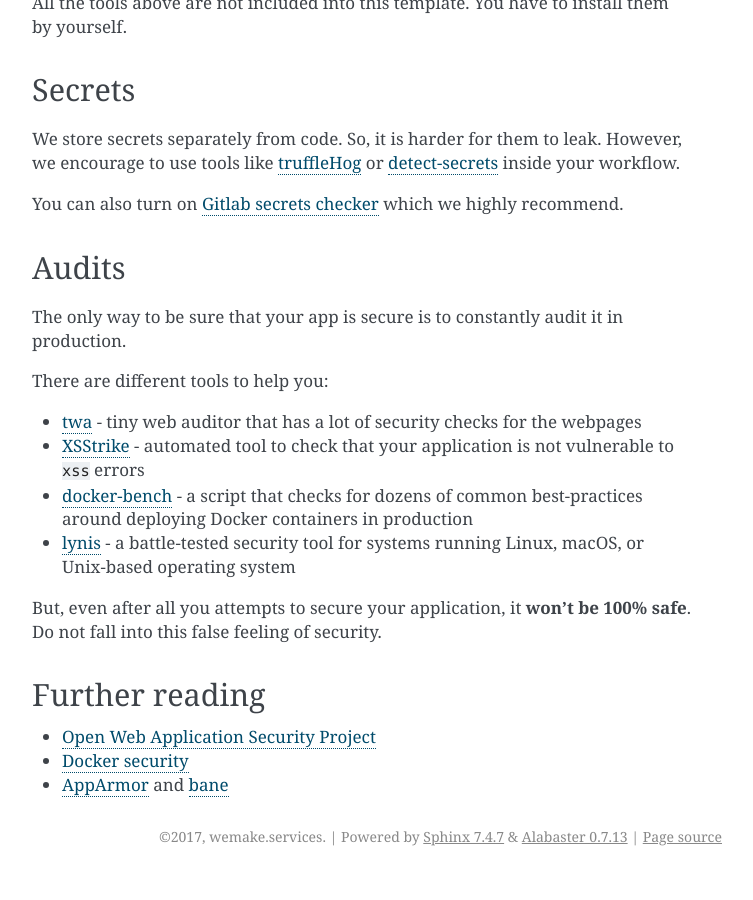
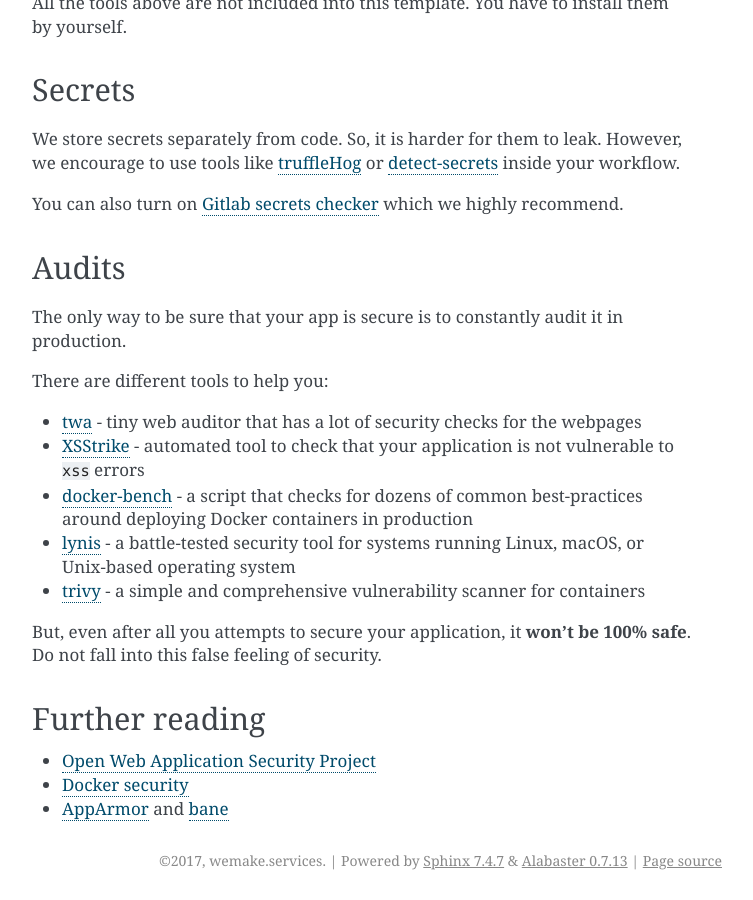
Before and after one commit to wemake-services/wemake-django-template, a Sphinx documentation site: the page built from {{cookiecutter.project_name}}/docs/pages/template/security.rst, in a window 1280 px wide and 900 px high, scrolled down 1494 px. Shown: the whole window, without its empty margins (388-1141 px from the left). Built offline with Sphinx 7.4.7, drawn with Linux system fonts in a browser that asks for light colours; the version number is read from the project's files by our own code; before the commit the page ends 2370 px from its top, so only the background shows below that.

Commit message:
Add trivy to security section (#836)

```diff
--- a/{{cookiecutter.project_name}}/docs/pages/template/security.rst
+++ b/{{cookiecutter.project_name}}/docs/pages/template/security.rst
@@ -100,6 +100,7 @@
 - `XSStrike <https://github.com/s0md3v/XSStrike>`_ - automated tool to check that your application is not vulnerable to ``xss`` errors
 - `docker-bench <https://github.com/docker/docker-bench-security>`_ - a script that checks for dozens of common best-practices around deploying Docker containers in production
 - `lynis <https://cisofy.com/lynis/>`_ - a battle-tested security tool for systems running Linux, macOS, or Unix-based operating system
+- `trivy <https://github.com/knqyf263/trivy>`_ - a simple and comprehensive vulnerability scanner for containers
 
 But, even after all you attempts to secure your application,
 it **won't be 100% safe**. Do not fall into this false feeling of security.
```
